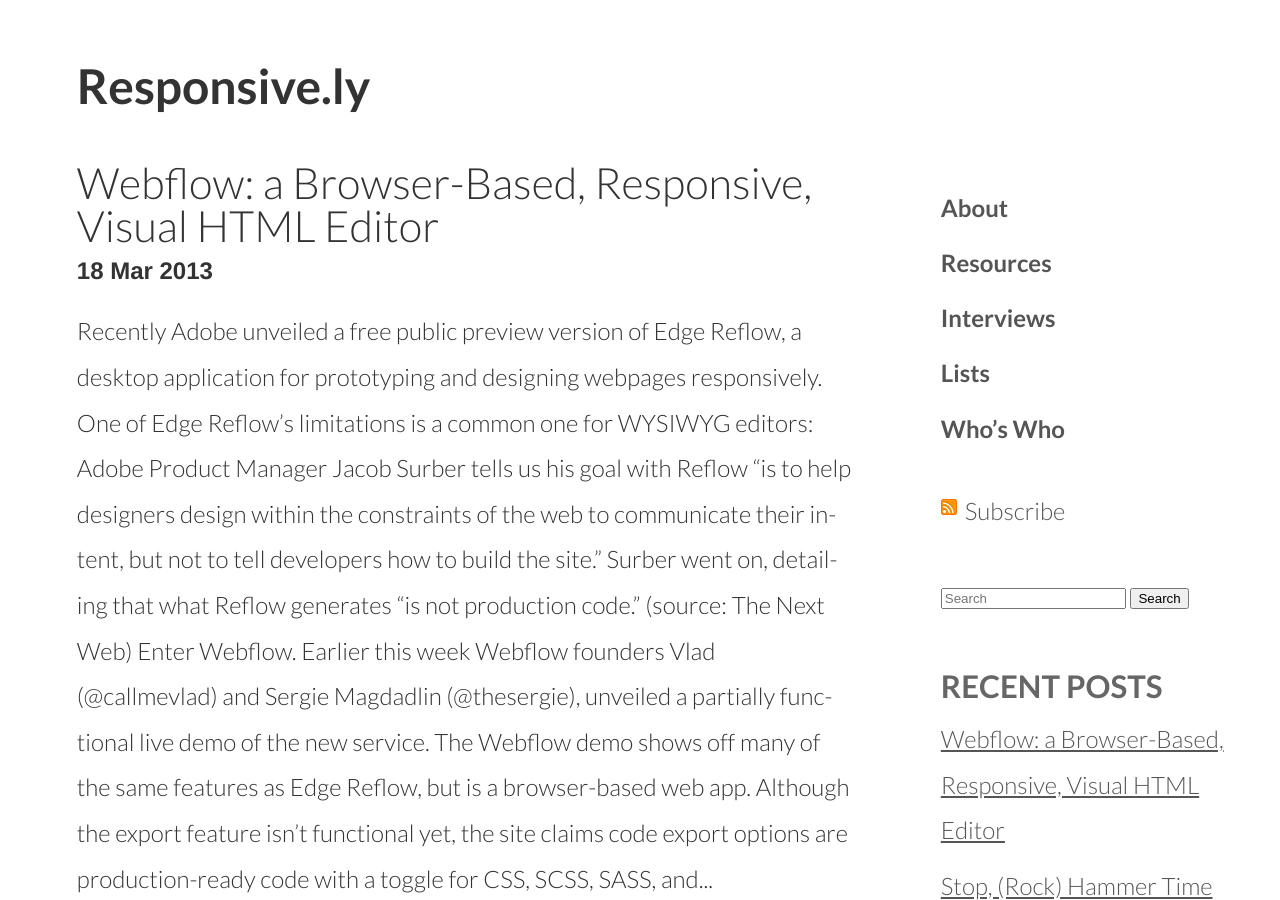
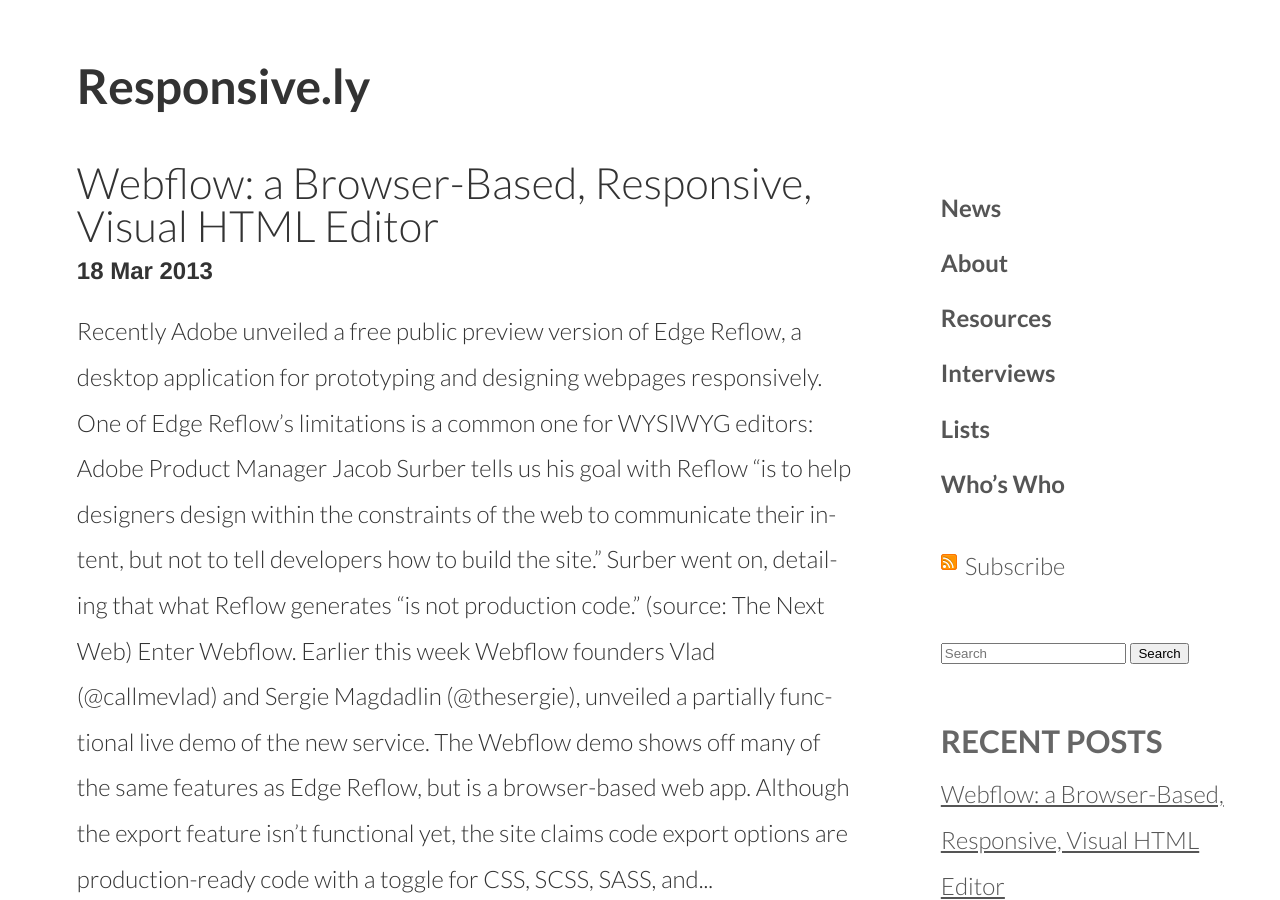
Before and after one commit to thedougco/responsive.ly, a Jekyll site: the page built from index.html, in a window 1280 px wide and 900 px high. Built offline with Jekyll 4.4.1, drawn with Linux system fonts in a browser that asks for light colours; nearby versions of some CDN libraries; Markdown is read by kramdown in place of the engine named in the settings; the list of posts is cut into pages by our own code.

Commit message:
IA edits

```diff
--- a/_layouts/default.html
+++ b/_layouts/default.html
@@ -40,6 +40,7 @@
     <nav id="nav" class="section navigation" role="navigation">
       <h2>Navigation</h2>
       <ul>
+        <li><a href="http://responsive.ly/">News</a></li>
         <li><a href="/about/">About</a></li>
         <li><a href="/resources/">Resources</a></li>
         <li><a href="/interviews/">Interviews</a></li>
```
